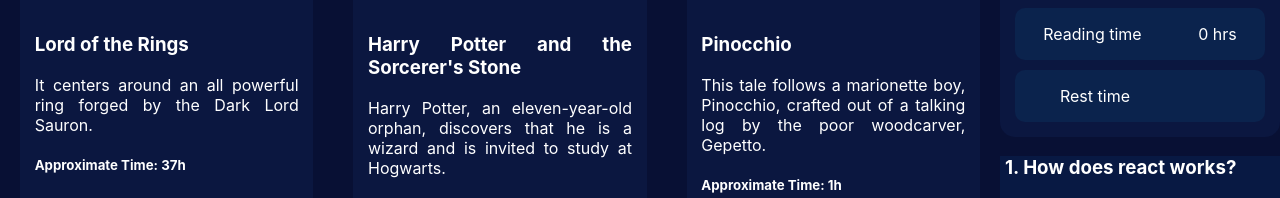
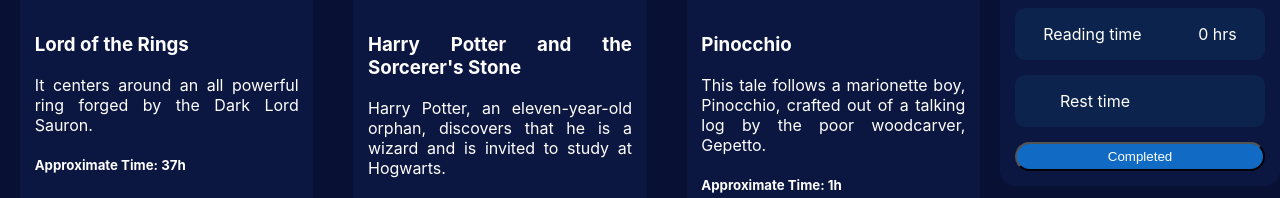
Before and after one commit to AbdullahRedoan27/bookverse, a React (Create React App) app: page / in a window 1280 px wide. Shown: the part 329-527 px from the top of the page. Built offline with nearby package versions, Linux system fonts and the light colour scheme.

Commit message:
all done

```diff
--- a/package.json
+++ b/package.json
@@ -9,6 +9,7 @@
     "react": "^18.2.0",
     "react-dom": "^18.2.0",
     "react-scripts": "5.0.1",
+    "react-toastify": "^9.0.8",
     "web-vitals": "^2.1.4"
   },
   "scripts": {
--- a/src/Components/info-area/Info.css
+++ b/src/Components/info-area/Info.css
@@ -43,4 +43,16 @@
     background-color: #12a4da15;
     margin-top: 10px;
     border-radius: 10px;
+    margin-bottom: 15px;
 }
+.complete-btn{
+    width: 100%;
+    padding: 5px;
+    border-radius: 15px;
+    background-color:  #1279dadc;
+    color: white;
+}
+
+.complete-btn:hover{
+    background-color: #0264d4a8;
+}
--- a/src/Components/info-area/Info.js
+++ b/src/Components/info-area/Info.js
@@ -2,6 +2,8 @@
 import user from '../../images/student-4.png'
 import '../info-area/Info.css'
 import Rest from '../rest-Buttons/Rest';
+import { ToastContainer, toast } from 'react-toastify';
+import 'react-toastify/dist/ReactToastify.css';
 
 const Info = (props) => {
     const { carts } = props;
@@ -32,6 +34,9 @@
 
     }
 
+    const difftoast = () => {
+        toast("Wow You have finished the books!");
+    }
     return (
         <div className='info-bar'>
             <div className='user-profile'>
@@ -70,6 +75,18 @@
                     </div>
                 </div>
             </div>
+                    <div><button onClick={difftoast} className='complete-btn'>Completed</button></div>
+            <ToastContainer
+            position="top-right"
+            autoClose={5000}
+            hideProgressBar={false}
+            newestOnTop={false}
+            closeOnClick
+            rtl={false}
+            pauseOnFocusLoss
+            draggable
+            pauseOnHover
+            />
         </div>
     );
 };
```
Also changed, not shown: 1 other file (tests, documents, lock files or other folders).
